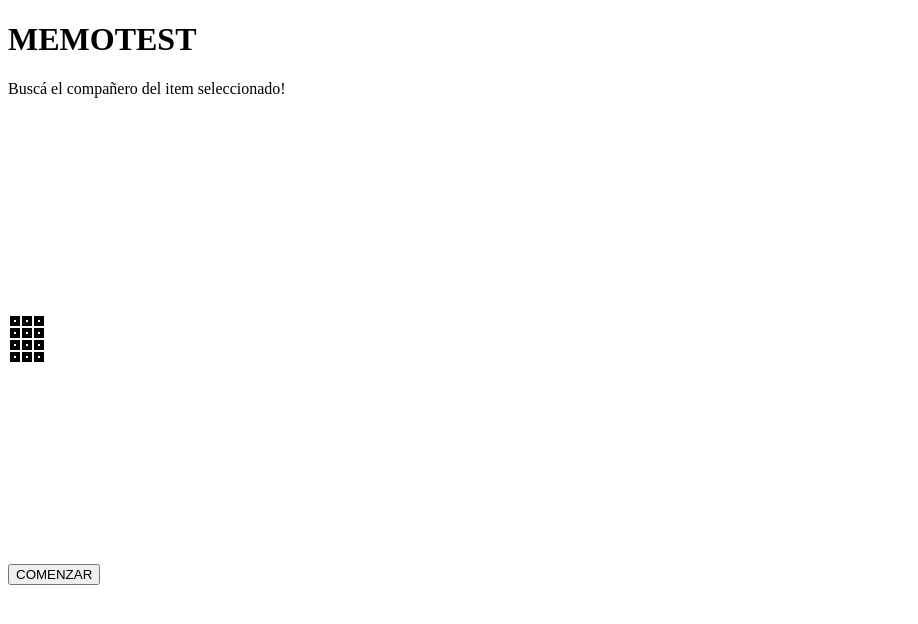
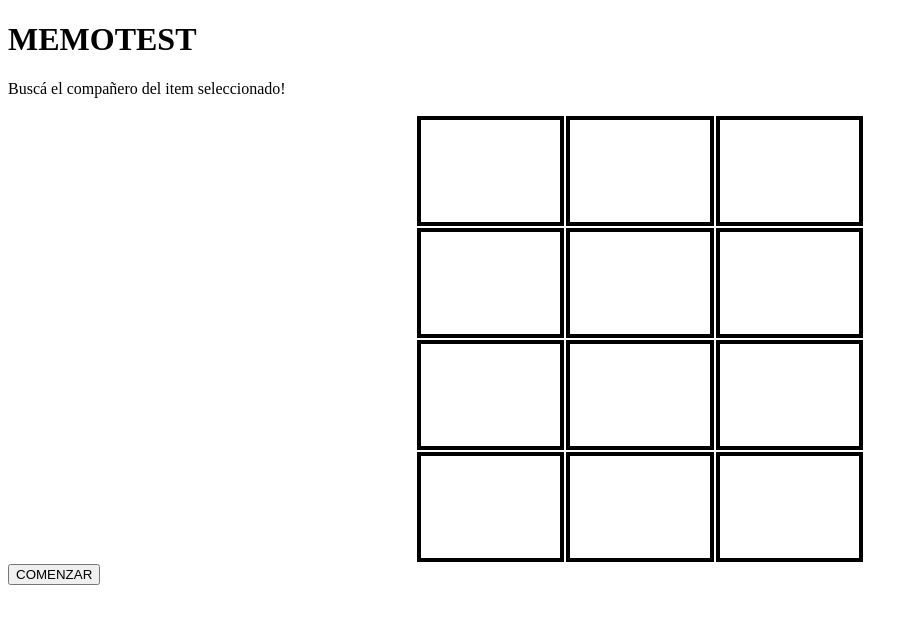
Before and after one commit to xxSkylineline/memotest-js, a website: page memotest.html in a window 1280 px wide. Shown: the whole page, without its empty margins (0-918 px from the left). Drawn offline with Linux system fonts and the light colour scheme.

Commit message:
Update styles.css

```diff
--- a/source/styles.css
+++ b/source/styles.css
@@ -1,6 +1,6 @@
-#contenedor-tabla{
-    display: flex;
-    align-items: center;
+
+.centrado{
+    margin: auto;
 }
 
 table{
```
